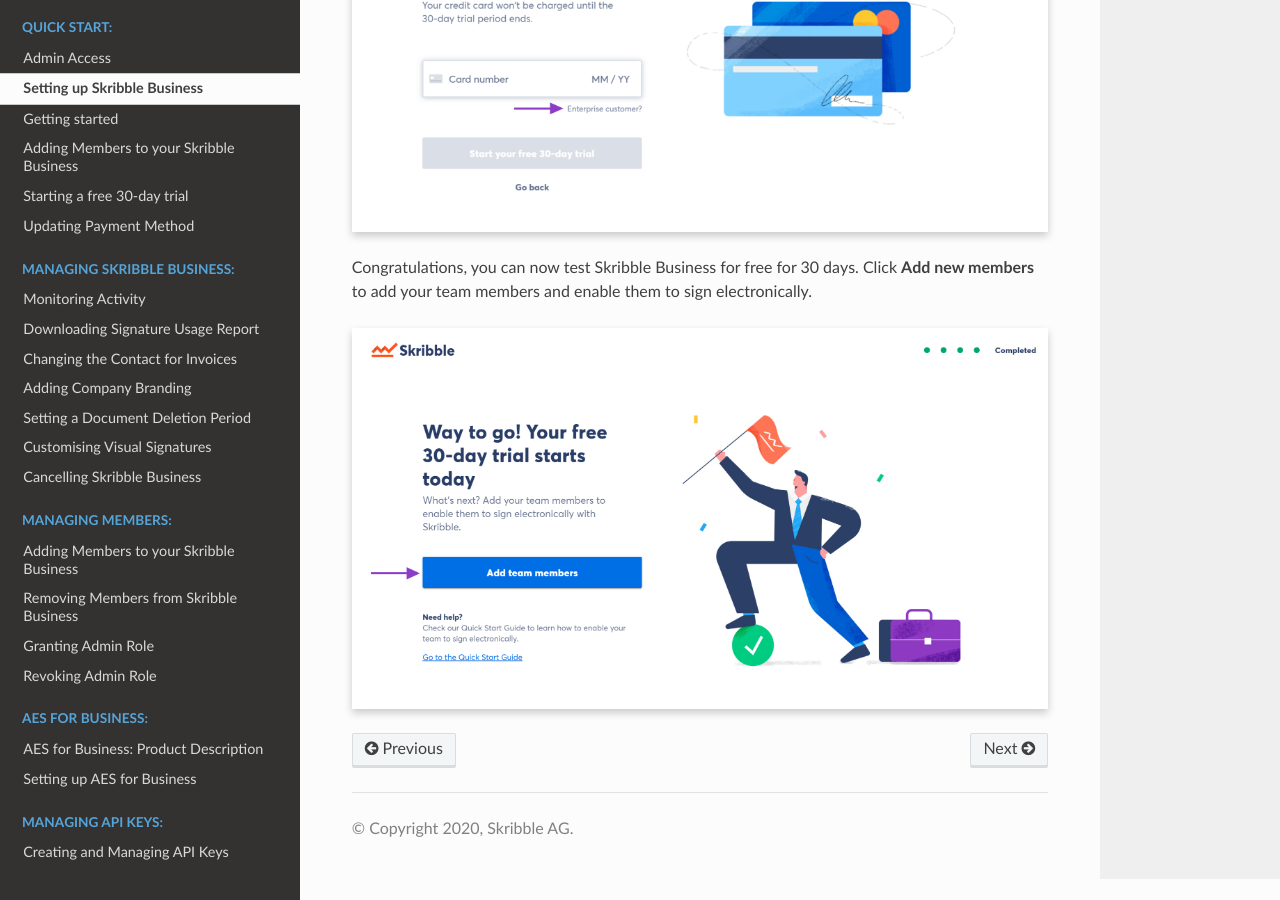
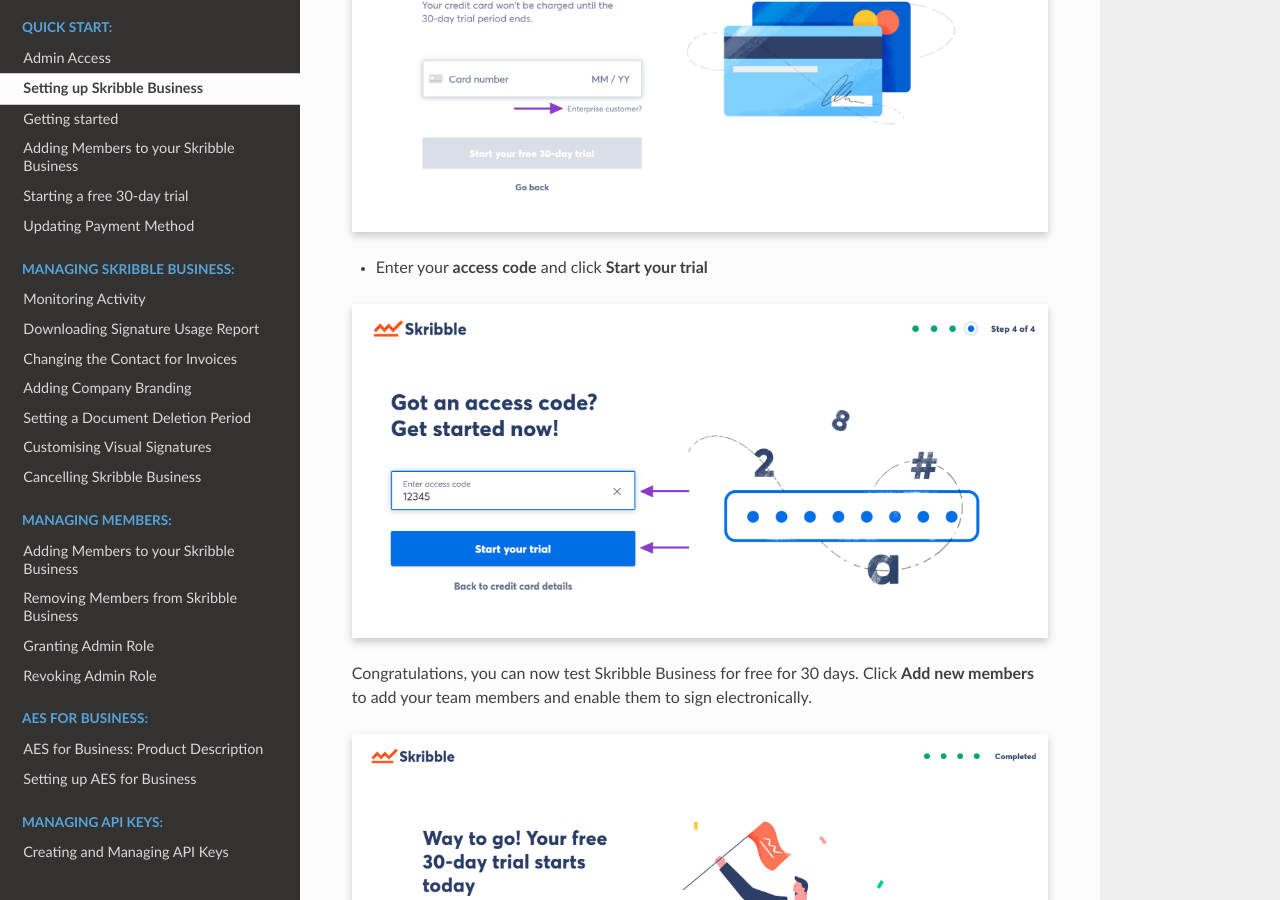
Before and after one commit to matthieu-bt/business-guide, a Sphinx documentation site: the page built from source/quickstart/upgrade.rst, in a window 1280 px wide and 900 px high, scrolled down 3702 px. Built offline with Sphinx 7.4.7 and the Read the Docs theme 2.0.0, drawn with Linux system fonts in a browser that asks for light colours.

Commit message:
Last step added
Last step added for skip cc

```diff
--- a/source/quickstart/upgrade.rst
+++ b/source/quickstart/upgrade.rst
@@ -79,6 +79,12 @@
     :class: with-shadow
 
 
+- Enter your **access code** and click **Start your trial**
+
+.. image:: set_biz_enterprise_code.png
+    :class: with-shadow
+
+
 Congratulations, you can now test Skribble Business for free for 30 days. Click **Add new members** to add your team members and enable them to sign electronically.
 
 
```
